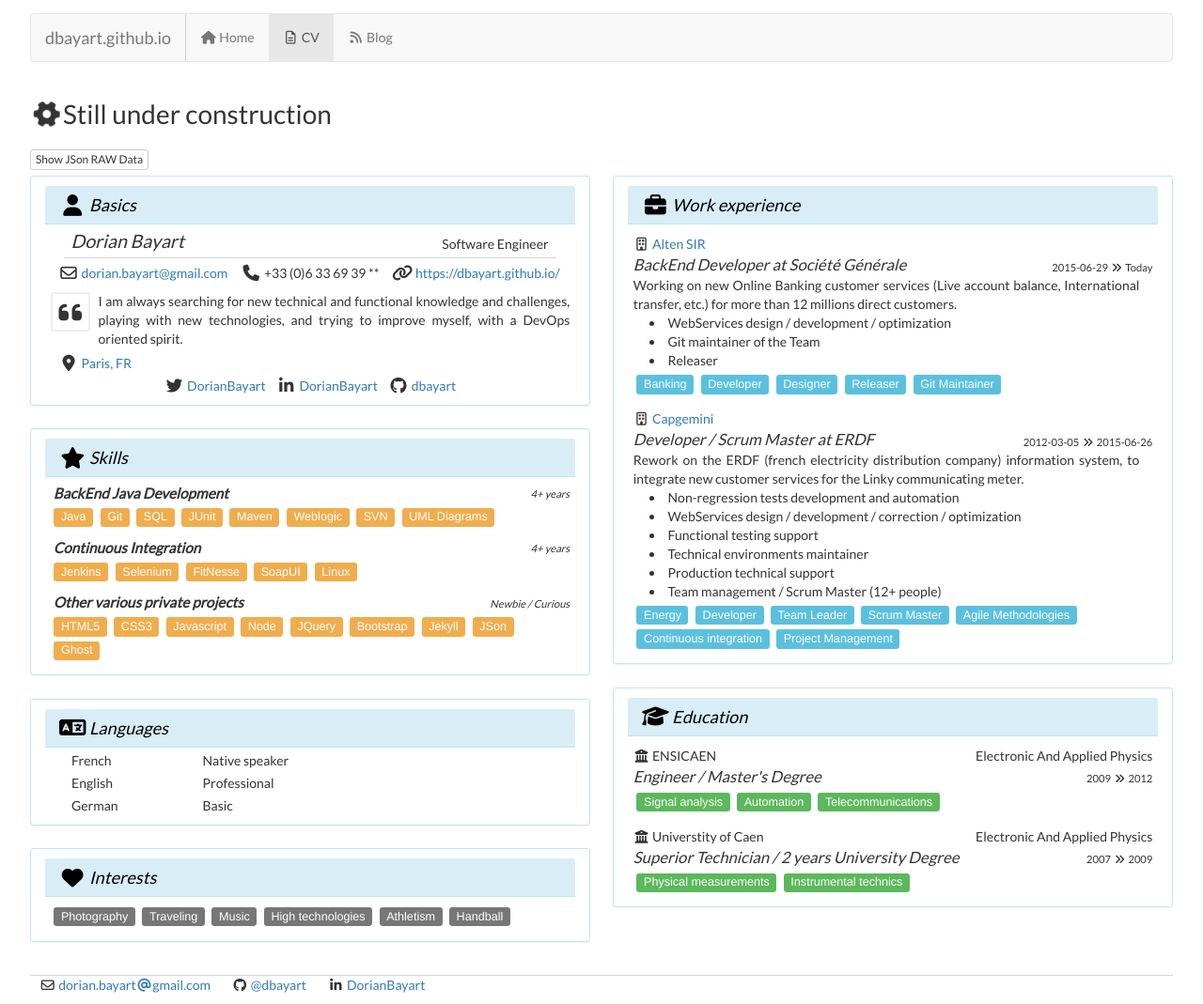
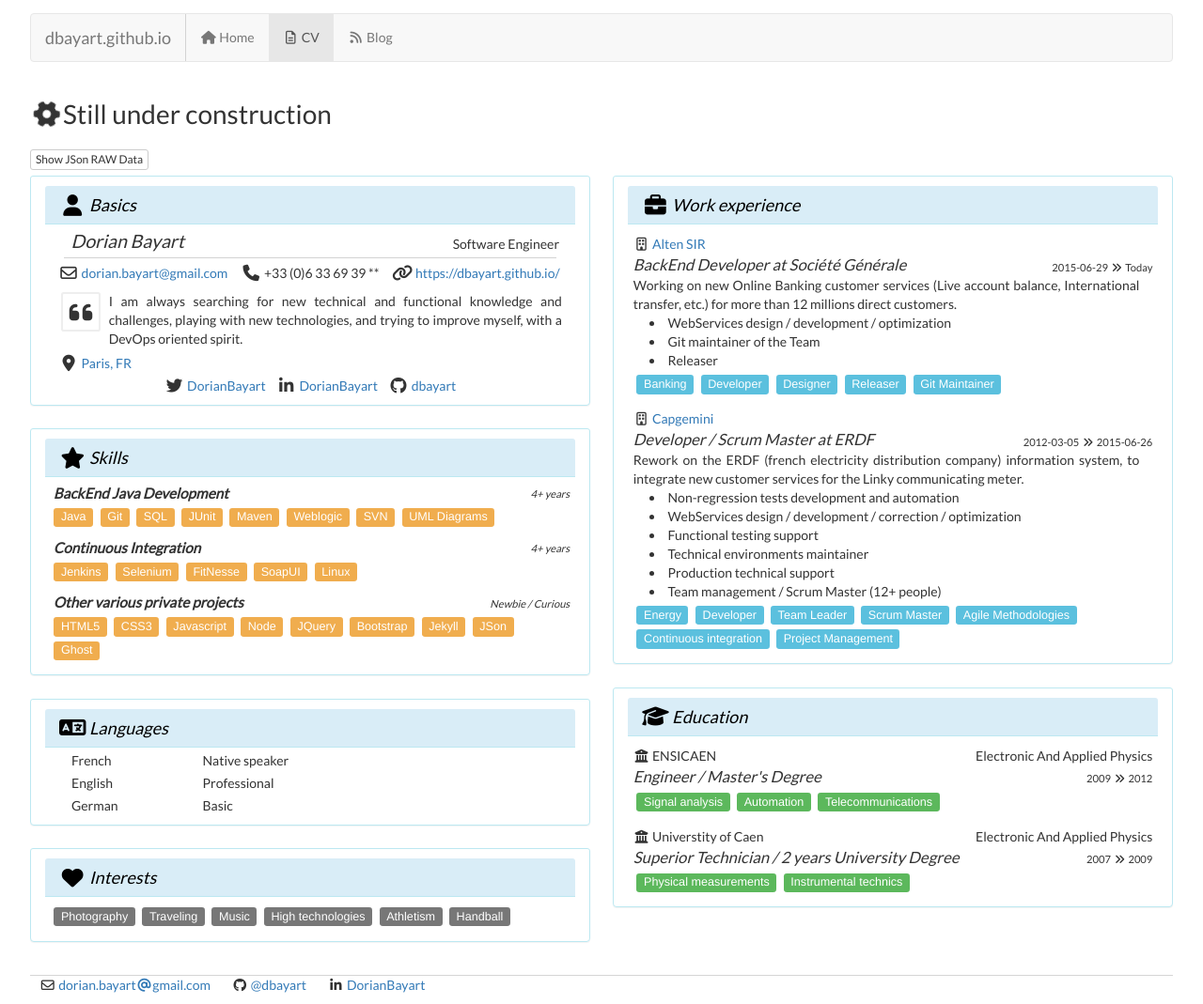
Before and after one commit to dorianbayart/dorianbayart.github.io, a Jekyll site: the page built from cv/index.html, in a window 1280 px wide. Shown: the whole page at 94% size. Built offline with Jekyll 4.4.1, drawn with Linux system fonts in a browser that asks for light colours; nearby versions of some CDN libraries.

Commit message:
Update cv.css

```diff
--- a/css/cv.css
+++ b/css/cv.css
@@ -60,27 +60,16 @@
 	border-bottom-color: lightgrey;
 }
 
-
-.skills > * > #name {
-	font-size: 1.1em;
-	font-style: italic;
-	font-weight: bold;
-	margin-right: 0.5em;
-	margin-left: 0.2em;
-}
-
-
-
 .basics > #label {
-	width: 95%;
+	width: 100%;
 	text-align: right;
 	margin: 0;
 	margin-bottom: 0.8em;
 	padding: 0;
+	padding-right: 1.2em;
 	display: block;
 
 }
-
 
 .basics > #email,
 .basics > #phone,
@@ -91,7 +80,10 @@
 	margin-left: 1em;
 	padding-bottom: 0.3em;
 }
-
+.basics > #summary {
+	margin-left: 0.8em;
+	padding-right: 1em;
+}
 #summary {
 	text-align: justify;
 }
@@ -132,6 +124,15 @@
 #level {
 	float: right;
 	padding-top: 0.4em;
+}
+
+
+.skills > * > #name {
+	font-size: 1.1em;
+	font-style: italic;
+	font-weight: bold;
+	margin-right: 0.5em;
+	margin-left: 0.2em;
 }
 
 .dates {
```
